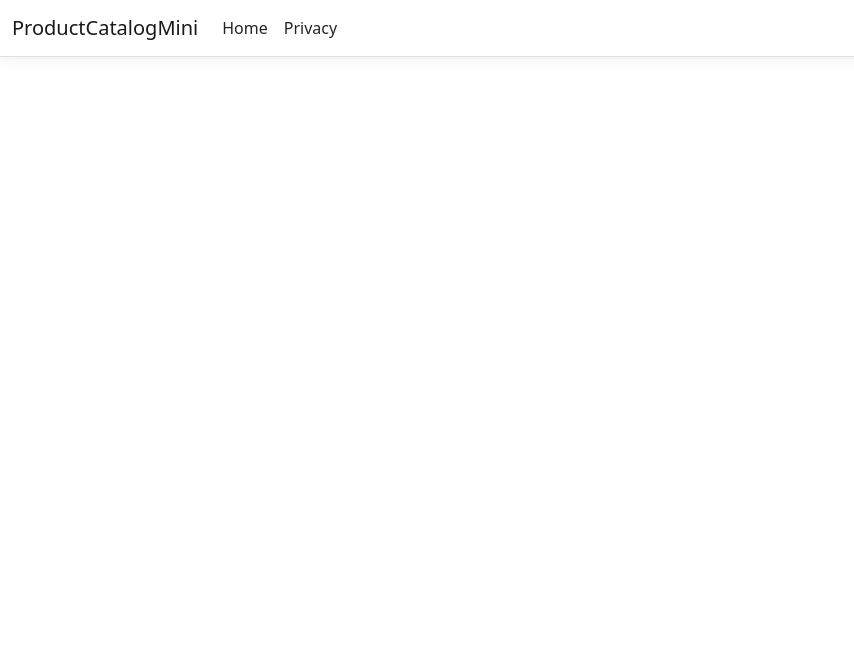
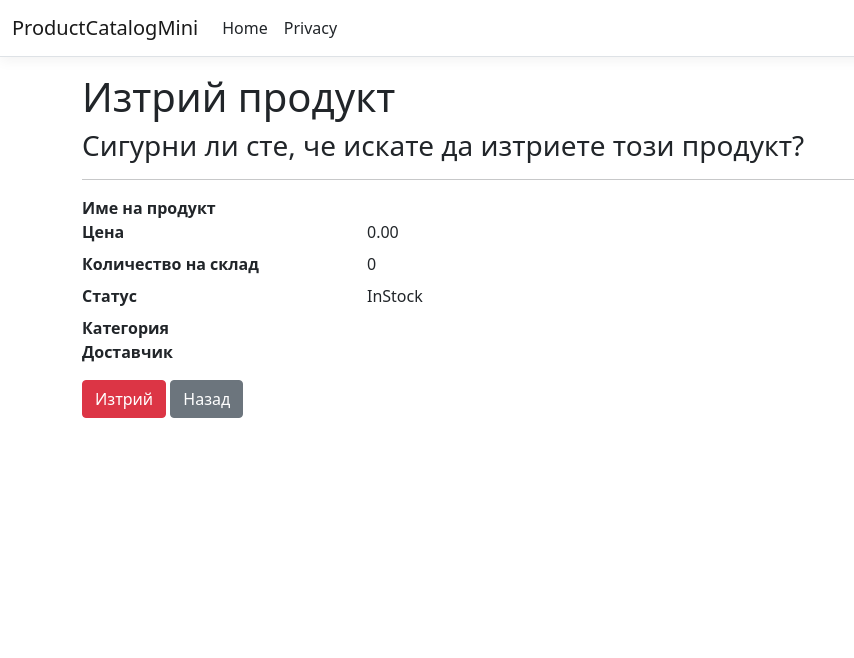
Before and after one commit to Sverlio/ProductCatalogMini, an ASP.NET Core app: template ProductCatalogMini/Views/Products/Delete.cshtml in a window 1280 px wide. Shown: the top 658 px of the page, without its empty margins (0-854 px from the left). Run offline with ASP.NET Core 8, Linux system fonts and the light colour scheme; the template is opened without the code that fills it, so the values that code supplies are empty; style sheets or scripts are compiled from the project's sources.

Commit message:
delete action view for products

```diff
--- a/ProductCatalogMini/Views/Products/Delete.cshtml
+++ b/ProductCatalogMini/Views/Products/Delete.cshtml
@@ -1,5 +1,37 @@
-@*
-    For more information on enabling MVC for empty projects, visit https://go.microsoft.com/fwlink/?LinkID=397860
-*@
+@model ProductCatalogData.Entities.Product
+
 @{
+    ViewData["Title"] = "Изтрий продукт";
 }
+
+<h1>Изтрий продукт</h1>
+<h3>Сигурни ли сте, че искате да изтриете този продукт?</h3>
+<hr />
+
+<div>
+    <dl class="row">
+        <dt class="col-sm-3">Име на продукт</dt>
+        <dd class="col-sm-9">@Model.Name</dd>
+
+        <dt class="col-sm-3">Цена</dt>
+        <dd class="col-sm-9">@Model.Price.ToString("0.00")</dd>
+
+        <dt class="col-sm-3">Количество на склад</dt>
+        <dd class="col-sm-9">@Model.StockQuantity</dd>
+
+        <dt class="col-sm-3">Статус</dt>
+        <dd class="col-sm-9">@Model.Status</dd>
+
+        <dt class="col-sm-3">Категория</dt>
+        <dd class="col-sm-9">@Model.Category?.Name</dd>
+
+        <dt class="col-sm-3">Доставчик</dt>
+        <dd class="col-sm-9">@Model.Supplier?.CompanyName</dd>
+    </dl>
+
+    <form asp-action="Delete">
+        <input type="hidden" asp-for="Id" />
+        <button type="submit" class="btn btn-danger">Изтрий</button>
+        <a asp-action="Index" class="btn btn-secondary">Назад</a>
+    </form>
+</div>
```
